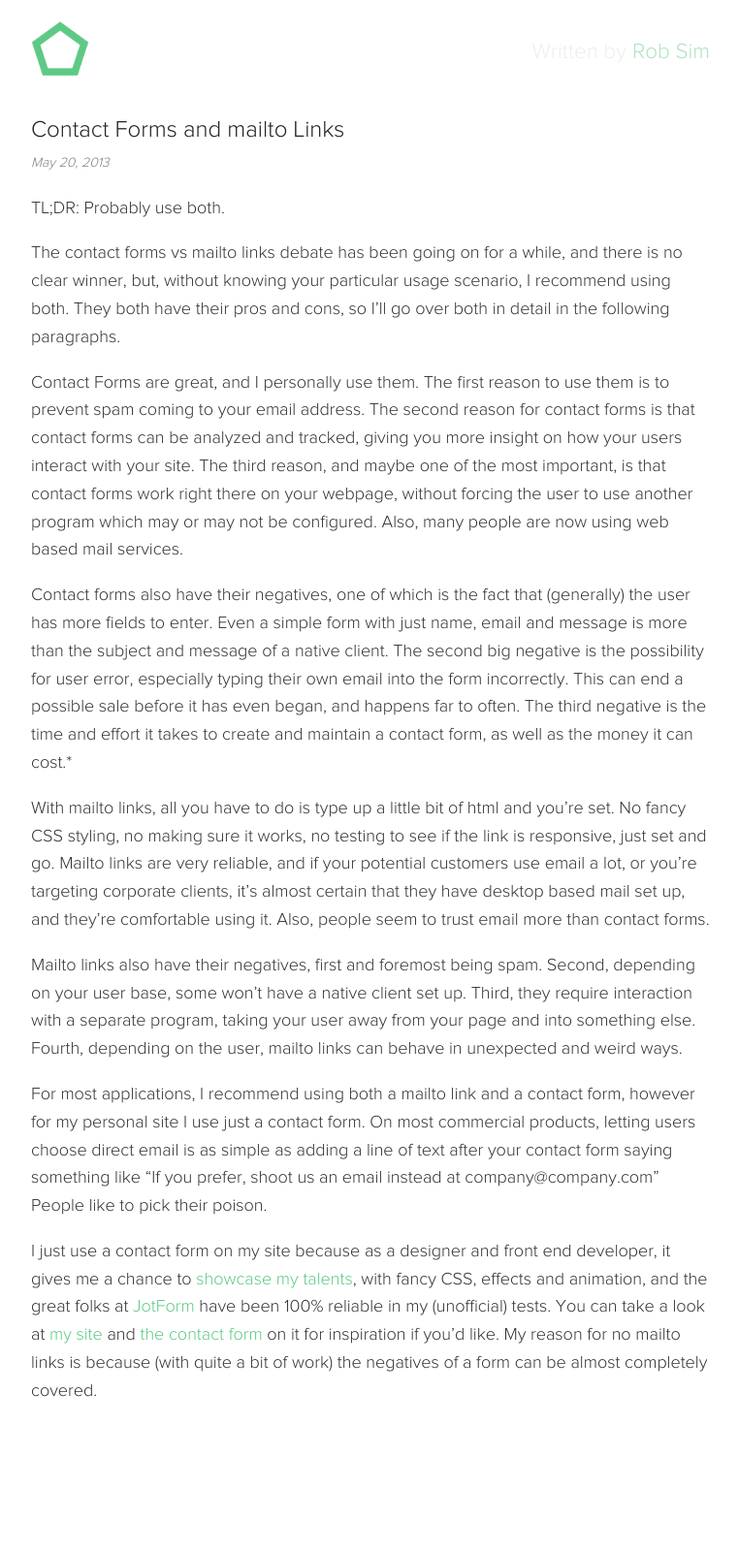
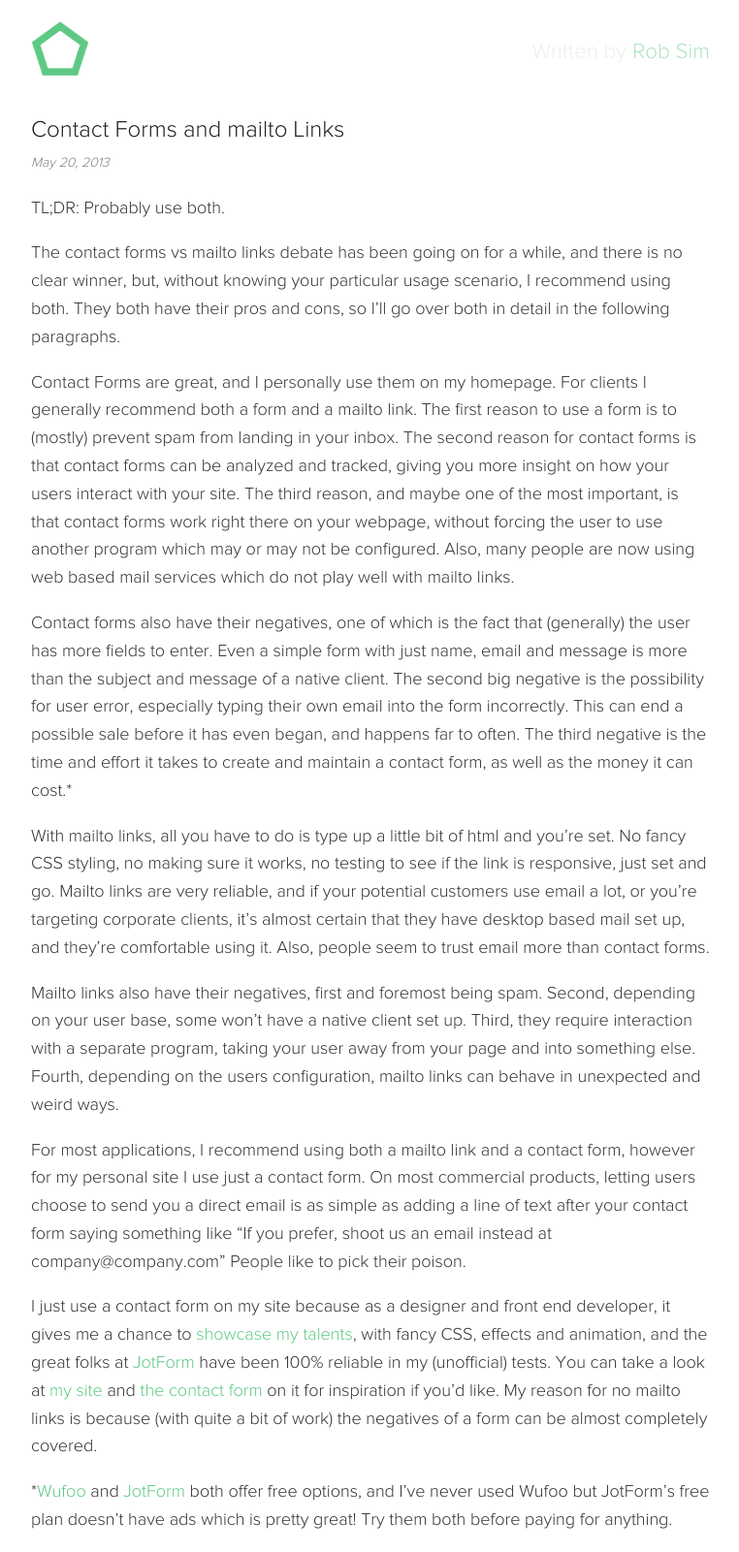
Before and after one commit to RobSim/blog, a Jekyll site: the page built from _posts/2013-05-20-contact-forms-mailto-links.md, in a window 1280 px wide. Shown: the whole page at 97% size, without its empty margins (258-1020 px from the left). Built offline with Jekyll 4.4.1, drawn with Linux system fonts in a browser that asks for light colours; Markdown is read by kramdown in place of the engine named in the settings; before the commit the page ends 1468 px from its top, so only the background shows below that.

Commit message:
Republished

```diff
--- a/_posts/2013-05-20-contact-forms-mailto-links.md
+++ b/_posts/2013-05-20-contact-forms-mailto-links.md
@@ -8,14 +8,16 @@ TL;DR: Probably use both.
 
 The contact forms vs mailto links debate has been going on for a while, and there is no clear winner, but, without knowing your particular usage scenario, I recommend using both. They both have their pros and cons, so I'll go over both in detail in the following paragraphs.
 
-Contact Forms are great, and I personally use them. The first reason to use them is to prevent spam coming to your email address. The second reason for contact forms is that contact forms can be analyzed and tracked, giving you more insight on how your users interact with your site. The third reason, and maybe one of the most important, is that contact forms work right there on your webpage, without forcing the user to use another program which may or may not be configured. Also, many people are now using web based mail services.
+Contact Forms are great, and I personally use them on my homepage. For clients I generally recommend both a form and a mailto link. The first reason to use a form is to (mostly) prevent spam from landing in your inbox. The second reason for contact forms is that contact forms can be analyzed and tracked, giving you more insight on how your users interact with your site. The third reason, and maybe one of the most important, is that contact forms work right there on your webpage, without forcing the user to use another program which may or may not be configured. Also, many people are now using web based mail services which do not play well with mailto links.
 
 Contact forms also have their negatives, one of which is the fact that (generally) the user has more fields to enter. Even a simple form with just name, email and message is more than the subject and message of a native client. The second big negative is the possibility for user error, especially typing their own email into the form incorrectly. This can end a possible sale before it has even began, and happens far to often. The third negative is the time and effort it takes to create and maintain a contact form, as well as the money it can cost.*
 
 With mailto links, all you have to do is type up a little bit of html and you're set. No fancy CSS styling, no making sure it works, no testing to see if the link is responsive, just set and go. Mailto links are very reliable, and if your potential customers use email a lot, or you're targeting corporate clients, it's almost certain that they have desktop based mail set up, and they're comfortable using it. Also, people seem to trust email more than contact forms.
 
-Mailto links also have their negatives, first and foremost being spam. Second, depending on your user base, some won't have a native client set up. Third, they require interaction with a separate program, taking your user away from your page and into something else. Fourth, depending on the user, mailto links can behave in unexpected and weird ways.
+Mailto links also have their negatives, first and foremost being spam. Second, depending on your user base, some won't have a native client set up. Third, they require interaction with a separate program, taking your user away from your page and into something else. Fourth, depending on the users configuration, mailto links can behave in unexpected and weird ways.
 
-For most applications, I recommend using both a mailto link and a contact form, however for my personal site I use just a contact form. On most commercial products, letting users choose direct email is as simple as adding a line of text after your contact form saying something like "If you prefer, shoot us an email instead at company@company.com" People like to pick their poison.
+For most applications, I recommend using both a mailto link and a contact form, however for my personal site I use just a contact form. On most commercial products, letting users choose to send you a direct email is as simple as adding a line of text after your contact form saying something like "If you prefer, shoot us an email instead at company@company.com" People like to pick their poison.
 
 I just use a contact form on my site because as a designer and front end developer, it gives me a chance to [showcase my talents](http://robs.im#contact), with fancy CSS, effects and animation, and the great folks at [JotForm](http://www.jotform.com/) have been 100% reliable in my (unofficial) tests. You can take a look at [my site](http://robs.im) and [the contact form](http://robs.im#contact) on it for inspiration if you'd like. My reason for no mailto links is because (with quite a bit of work) the negatives of a form can be almost completely covered.
+
+*[Wufoo](https://www.wufoo.com/) and [JotForm](http://www.jotform.com/) both offer free options, and I've never used Wufoo but JotForm's free plan doesn't have ads which is pretty great! Try them both before paying for anything.
```
